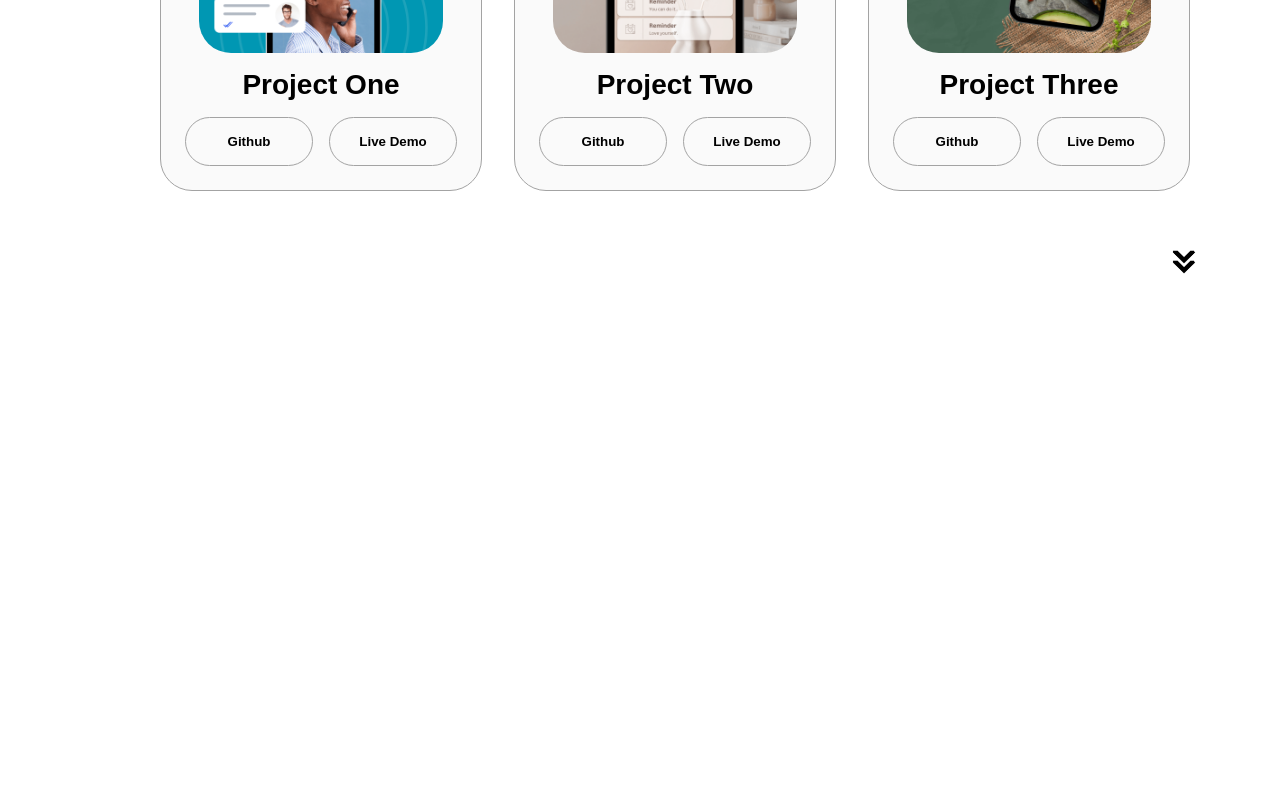
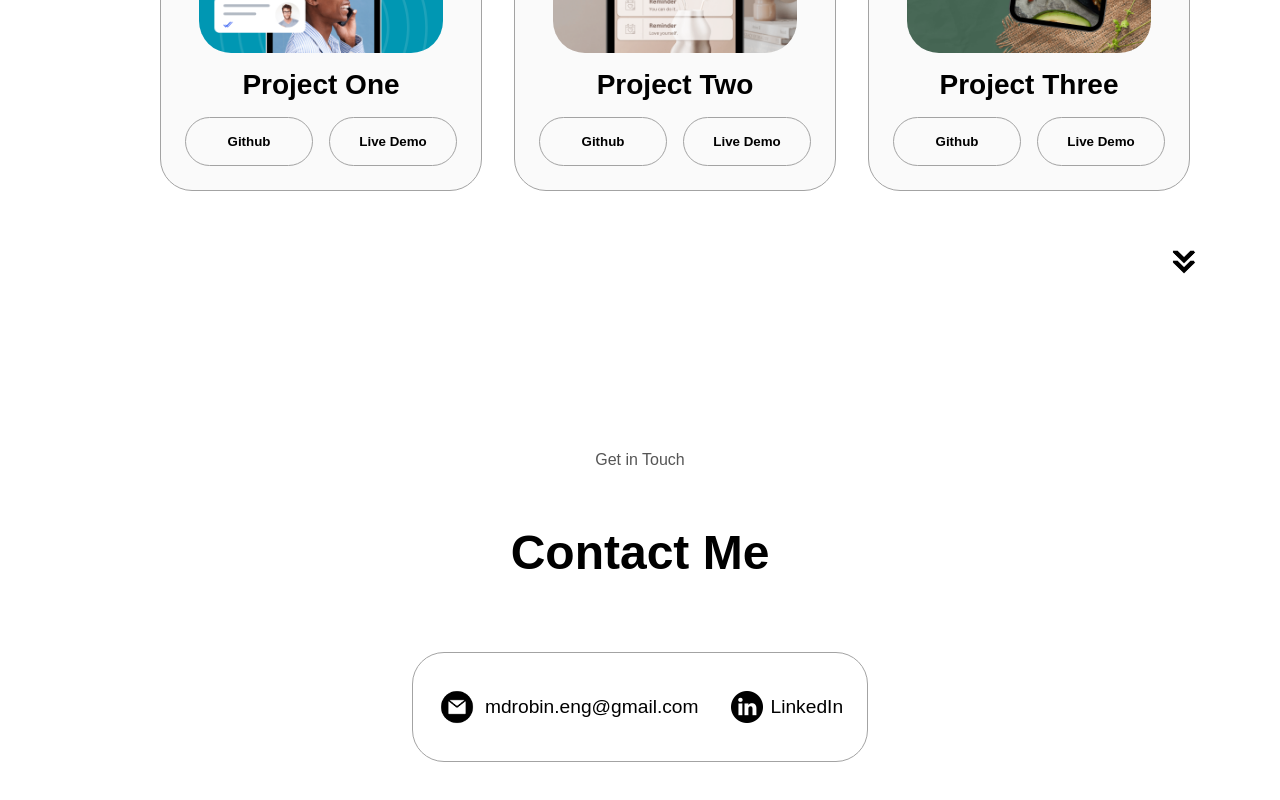
Before and after one commit to md-rubel-mia/portfolio, a React (Create React App) app: page / in a window 1280 px wide. Shown: the part 2783-3583 px from the top of the page. Before the commit the page ends 3101 px from the top, so only its background shows below. Built offline with nearby package versions, Linux system fonts and the light colour scheme.

Commit message:
contact section added

```diff
--- a/src/App.js
+++ b/src/App.js
@@ -1,5 +1,6 @@
 import './App.css';
 import About from './components/about/about';
+import Contact from './components/contact/contact';
 import Experience from './components/experience/experience';
 import HamburgerNav from './components/hamburger-nav/hamburger-nav';
 import Navbar from './components/navbar/navbar';
@@ -14,6 +15,7 @@ function App() {
      <About />
      <Experience />
      <Projects />
+     <Contact />
     </div>
   );
 }
--- a/src/components/about/about.js
+++ b/src/components/about/about.js
@@ -43,7 +43,6 @@ function About() {
                 src="/arrow.png"
                 alt="Arrow icon"
                 className="icon arrow"
-                onclick="location.href='./#experience'"
             />
         </section>
     </>);
--- /dev/null
+++ b/src/components/contact/contact.js
@@ -0,0 +1,28 @@
+function Contact() {
+  return  (<>
+        <section className="contact">
+            <p className="section__text__p1">Get in Touch</p>
+            <h1 className="title">Contact Me</h1>
+            <div className="contact-info-upper-container">
+                <div className="contact-info-container">
+                    <img
+                        src="/email.png"
+                        alt="Email icon"
+                        className="icon contact-icon email-icon"
+                    />
+                    <p><a href="mailto:mdrobin.eng@gmail.com">mdrobin.eng@gmail.com</a></p>
+                </div>
+                <div className="contact-info-container">
+                    <img
+                        src="/linkedin.png"
+                        alt="LinkedIn icon"
+                        className="icon contact-icon"
+                    />
+                    <p><a href="https://www.linkedin.com/in/robinaust/">LinkedIn</a></p>
+                </div>
+            </div>
+        </section>
+    </>);
+}
+
+export default Contact;
--- a/src/components/experience/experience.js
+++ b/src/components/experience/experience.js
@@ -83,7 +83,6 @@ function Experience() {
                 src="/arrow.png"
                 alt="Arrow icon"
                 className="icon arrow"
-                onclick="location.href='./#projects'"
             />
         </section>
     </>);
--- a/src/components/projects/projects.js
+++ b/src/components/projects/projects.js
@@ -83,7 +83,6 @@ function Projects() {
                 src="/arrow.png"
                 alt="Arrow icon"
                 className="icon arrow"
-                onClick="location.href='./#contact'"
             />
         </section>
     </>);
```
